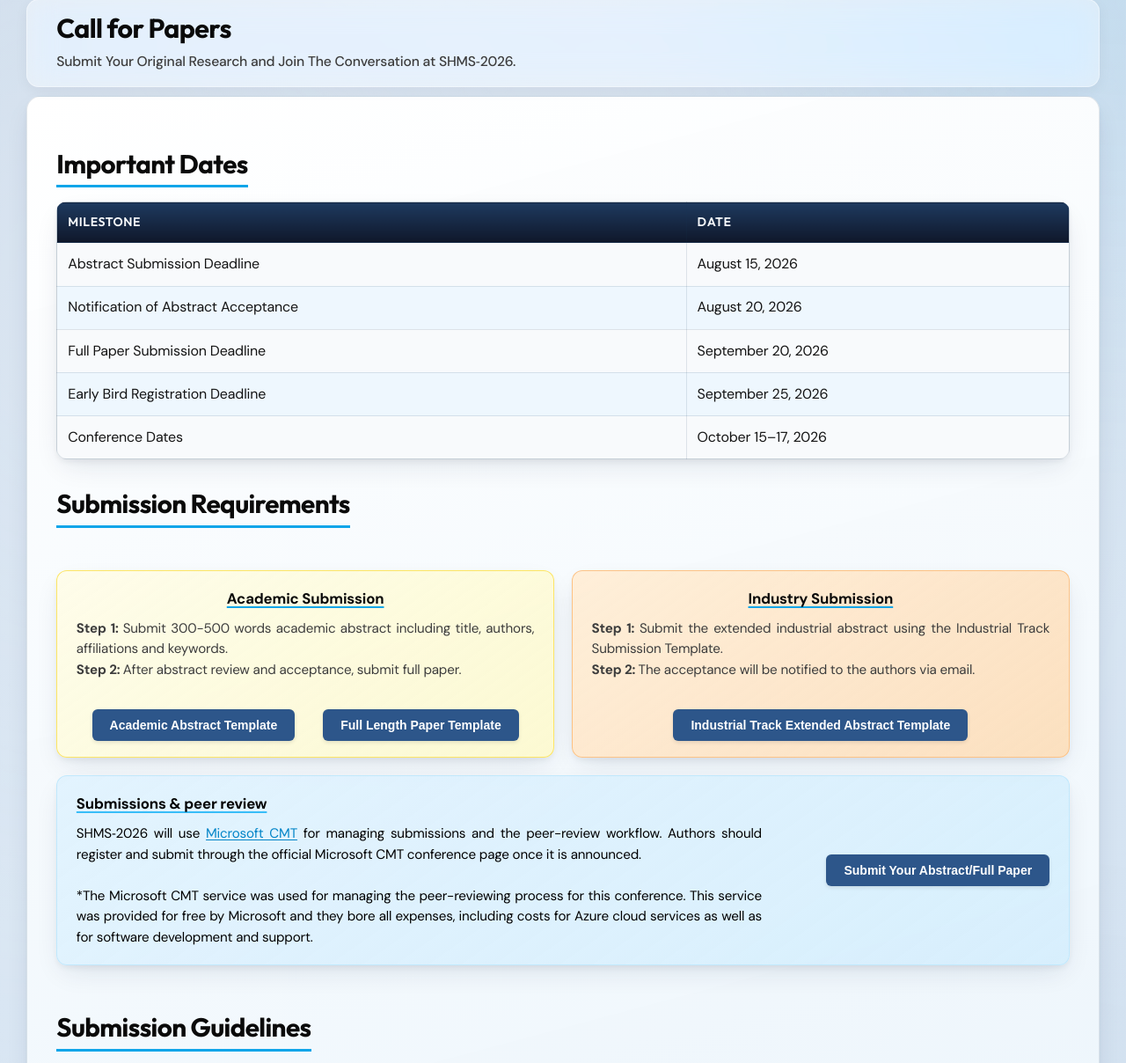
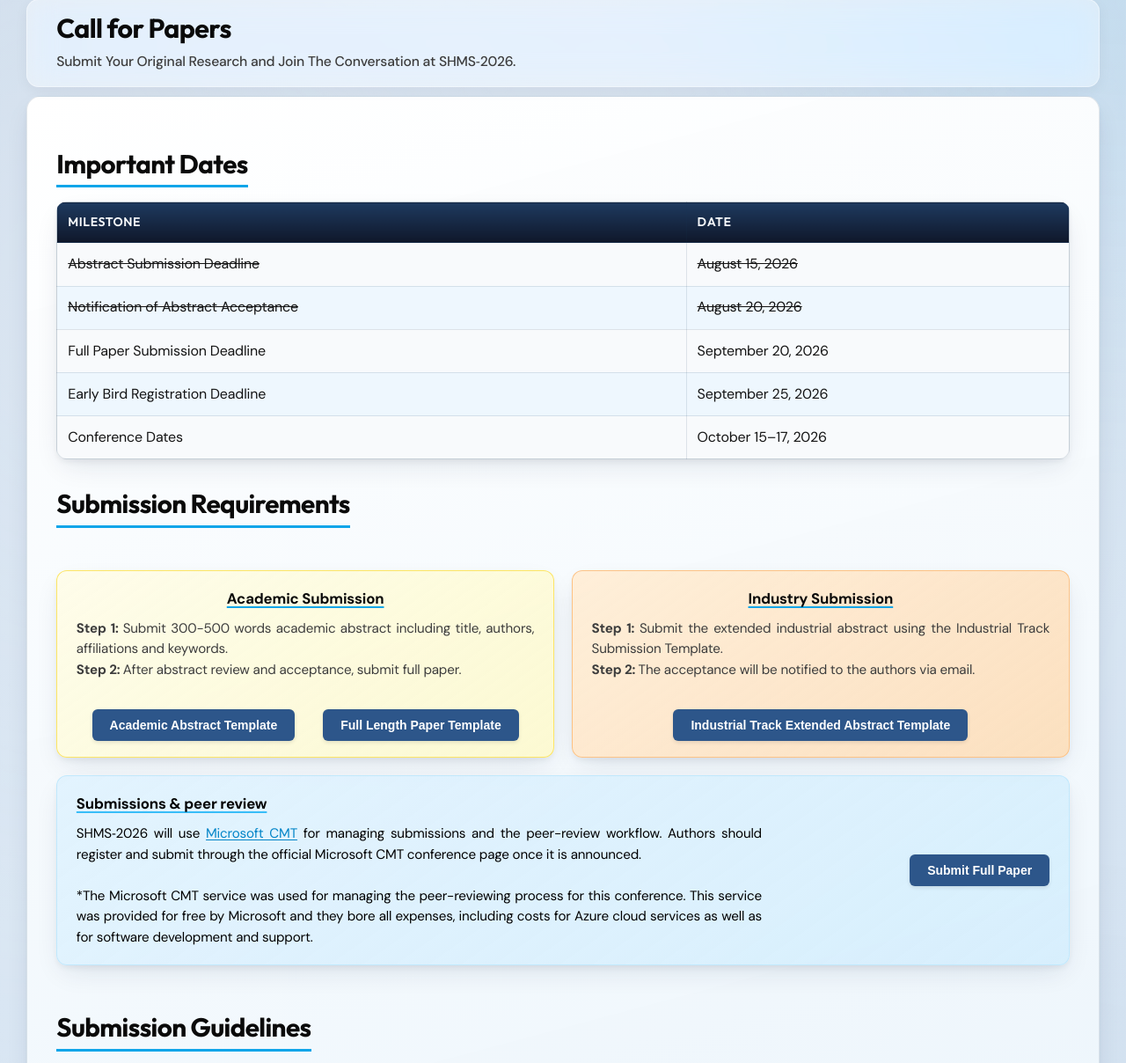
Before and after one commit to Ayush25shrivastava/SHMS-2026-Website, a PHP site: page /CLI/call.php in a window 1280 px wide. Shown: the part 829-2037 px from the top of the page at 88% size. Run offline with PHP 8.4, Linux system fonts and the light colour scheme; some libraries are stand-ins or nearby versions.

Commit message:
style: strike out past abstract deadlines and update submission button text to reflect full paper stage

```diff
--- a/call.php
+++ b/call.php
@@ -39,12 +39,12 @@ $shmsNavPage = 'call';
         </thead>
         <tbody>
           <tr>
-            <td>Abstract Submission Deadline</td>
-            <td>August 15, 2026</td>
+            <td><strike>Abstract Submission Deadline</strike></td>
+            <td><strike>August 15, 2026</strike></td>
           </tr>
           <tr>
-            <td>Notification of Abstract Acceptance</td>
-            <td>August 20, 2026</td>
+            <td><strike>Notification of Abstract Acceptance</strike></td>
+            <td><strike>August 20, 2026</strike></td>
           </tr>
           <tr>
             <td>Full Paper Submission Deadline</td>
@@ -119,8 +119,7 @@ $shmsNavPage = 'call';
           </div>
           <div>
             <button onclick="window.open('https://cmt3.research.microsoft.com/SHMS2026/Submission/Index', '_blank')"
-              class="template-btn">Submit
-              Your Abstract/Full Paper</button>
+              class="template-btn">Submit Full Paper</button>
           </div>
         </div>
       </div>
```
